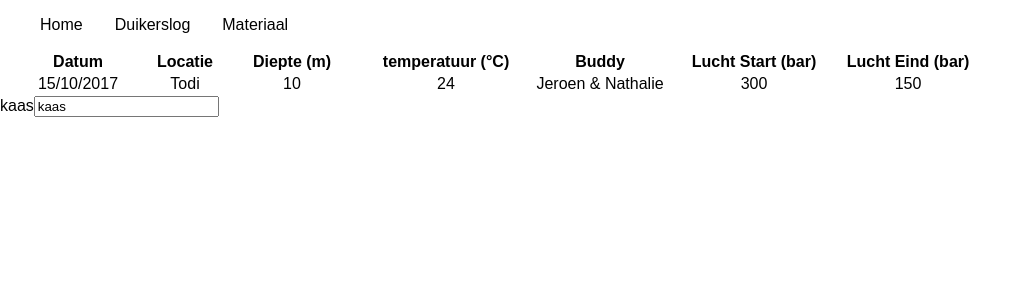
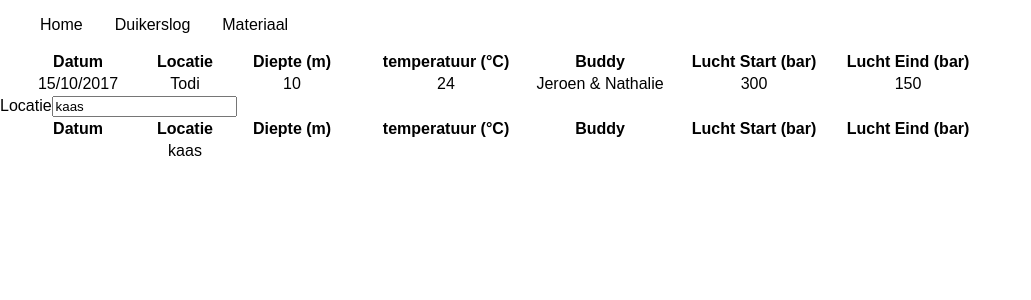
Before and after one commit to JessyVandoorn/WAD-Opdracht, a React (Create React App) app in the folder duikerslog/: page / in a window 1280 px wide. Shown: the top 300 px of the page, without its empty margins (0-1031 px from the left). Built offline with nearby package versions, Linux system fonts and the light colour scheme.

Commit message:
#5 able to change data through form element

```diff
--- a/duikerslog/src/Form.jsx
+++ b/duikerslog/src/Form.jsx
@@ -1,5 +1,6 @@
 import React, {Component} from 'react';
 import PropTypes from 'prop-types';
+import Essential from './Essential';
 
 class Form extends Component {
     constructor(props){
@@ -15,11 +16,16 @@ class Form extends Component {
     render = () => {
         const {name} = this.state;
         return(
+            <div>
             <form>
-                <label>{name}
+                <label>Locatie
                     <input type="text" name="name" onChange={this.handleChangeName} value={name}/>
                 </label>
             </form>
+            <div>
+                <Essential locatie={name}/>
+            </div>
+            </div>
         )
     }
 
```
